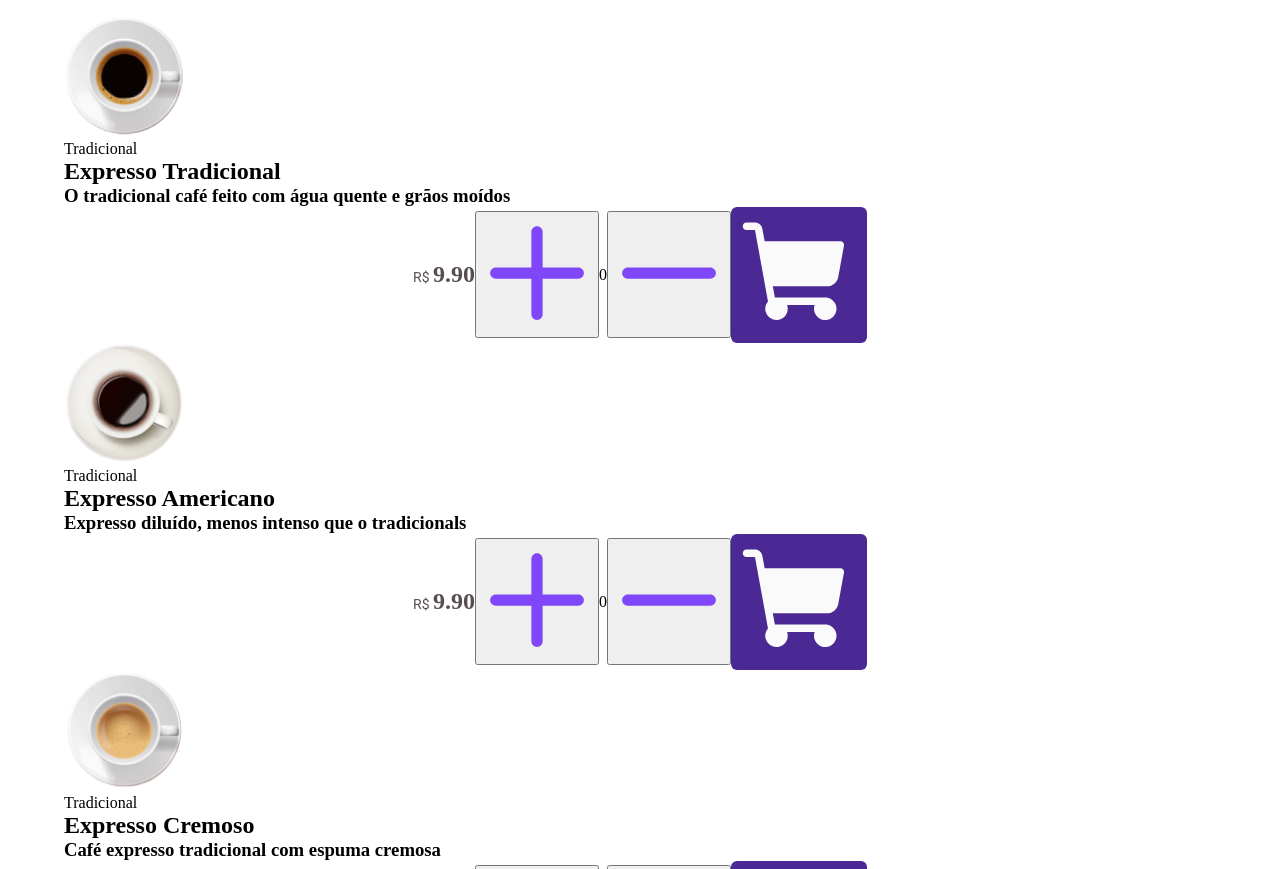
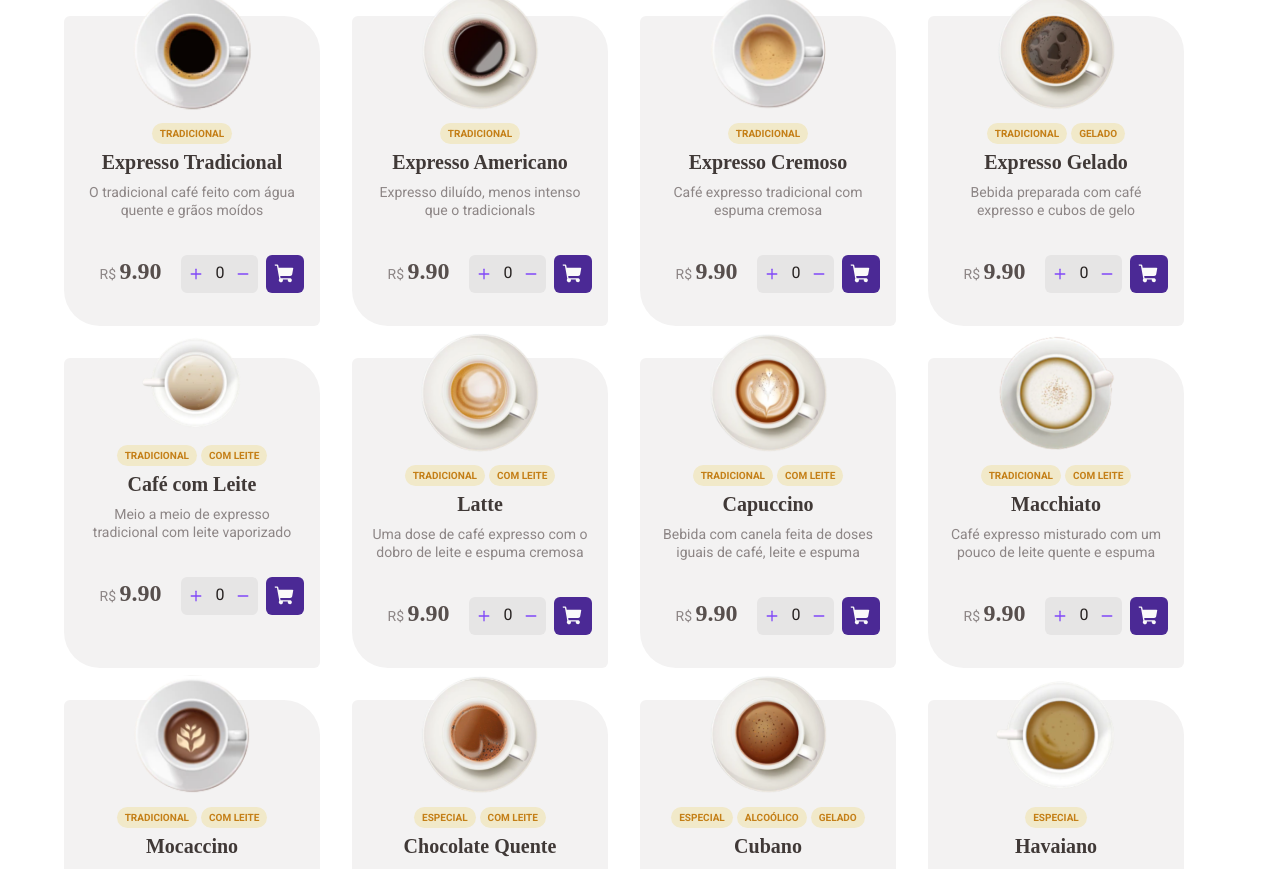
Before and after one commit to D1ogooo/CoffeeDelivery, a React (Vite) app: page / in a window 1280 px wide. Shown: the part 791-1660 px from the top of the page. Built offline with nearby package versions, Linux system fonts and the light colour scheme.

Commit message:
Parte frontal quase terminada da home page

```diff
--- a/src/components/Contador/index.tsx
+++ b/src/components/Contador/index.tsx
@@ -1,6 +1,6 @@
-import React, { useReducer } from "react";
+import { useReducer, Reducer } from "react";
 import { IncludeReducer } from "../../reducers/Incluir";
-import { Preco, Container, CartStyle } from "./style";
+import { Preco, Container, CartStyle, Count } from "./style";
 import AdicionarIcon from '../../images/IncrementIcon.svg';
 import DecrementarIcon from '../../images/DecrementIcon.svg';
 import CartIcon from '../../images/IconCard_white.svg'
@@ -14,29 +14,28 @@ type ActionType = {
  type: 'Increment' | 'Decrement';
 };
 
-export const Contador = () => {
+export const Contador = ({ Posicao }: { Posicao: string }) => {
   const { AddItem } = useCounter()
   const initialState: StateType = { count: 0 };
 
   const [quantities, dispatch] = useReducer(
-  IncludeReducer as React.Reducer<StateType, ActionType>,
+   IncludeReducer as Reducer<StateType, ActionType>,
    initialState
   );
 
-
   return (
-    <>
     <Container>
       <Preco>
        <h3>R$ <span>9.90</span></h3>
       </Preco>
-     <button id='increment' onClick={() => dispatch({ type: 'Increment' })}><img src={AdicionarIcon} alt="Incrementar"/></button>
+      <Count>
+       <img src={AdicionarIcon} className="increment" alt="Incrementar" onClick={() => dispatch({ type: 'Increment' })}/>
        <p>{quantities.count}</p>
-      <button id='decrement' onClick={() => dispatch({ type: 'Decrement' })}><img src={DecrementarIcon} alt="Decrementar"/></button>
-     <CartStyle onClick={() => AddItem("1")}>
+       <img src={DecrementarIcon} className="decrement" alt="Decrementar" onClick={() => dispatch({ type: 'Decrement' })}/>
+      </Count>
+      <CartStyle onClick={() => AddItem(String(Posicao))}>
        <img src={CartIcon} alt="" />
       </CartStyle>
      </Container>
-    </>
   );
 };
--- a/src/components/Contador/style.ts
+++ b/src/components/Contador/style.ts
@@ -1,6 +1,7 @@
 import styled from 'styled-components'
 
 export const Preco = styled.div`
+margin-top: 1.8rem;
   h3 {
     color: ${({ theme }) => theme.cores.base_text};
     text-align: right;
@@ -11,30 +12,63 @@ export const Preco = styled.div`
     line-height: 130%;
     span {
      color: ${({ theme }) => theme.cores.base_text};
-   font-family: "Baloo 2";
+     font-family: 'Baloo 2';
+     font-style: normal;
      font-size: 1.5rem;
-   font-style: normal;
      font-weight: 800;
      line-height: 130%;
     }
   }
-`
+`;
 
-export const Container = styled.div`
- display: flex;
- align-items: center;
- justify-content: center;
- border-radius: 0.375rem;
-`
-
-export const CartStyle = styled.div`
- cursor: pointer;
+export const CartStyle = styled.button`
  display: flex;
  padding: 0.5rem;
  justify-content: center;
  align-items: center;
  gap: 0.5rem;
+ margin-left: 0.5rem;
+ width: 2.375rem;
+ height: 2.375rem;
  border-radius: 0.375rem;
- background: ${({ theme }) => theme.cores.purple_dark};
+ background: var(--Brand-Purple-Dark, #4B2995);
+ border: none;
+ cursor: pointer;
+
+  img {
+   width: 1.375rem;
+   height: 1.375rem;
+  }
+`;
+
+export const Container = styled.div`
+  display: flex;
+  justify-content: space-between;
+  align-items: center;
+  margin-top: -1.5625rem;
+`;
+
+export const Count = styled.div`
+  display: flex;
+
+  height: 2.375rem;
+  justify-content: center;
+  align-items: center;
+  gap: 0.25rem;
   border-radius: 0.375rem;
-`
+  background: ${({ theme }) => theme.cores.base_button};
+
+  p {
+   color: ${({ theme }) => theme.cores.base_title};
+   text-align: center;
+   font-family: 'Roboto';
+   font-size: 1rem;
+   font-style: normal;
+   font-weight: 400;
+   line-height: 130%
+  }
+  .increment, .decrement {
+   cursor: pointer;
+   margin: 0 0.5rem;
+  }
+`;
--- a/src/components/Header/index.tsx
+++ b/src/components/Header/index.tsx
@@ -3,14 +3,9 @@ import { HeaderContainer, Internal } from './style'
 import Logo from '../../images/Logo.svg'
 import IconLcal from '../../images/Icon_local.svg'
 import YellowCart from '../../images/IconCard_yellow.svg'
-import { useEffect } from 'react'
 
 export const Header = () => {
  const { items } = useCounter()
-
-//  useEffect(() => {
-//   ShowItens
-//  },[ShowItens])
 
  return (
   <>
--- a/src/database/db.tsx
+++ b/src/database/db.tsx
@@ -16,7 +16,9 @@ import Decimoquarto from './database images/decimoquarto.svg'
 interface TypeCoffee {
  img: string,
  id: number,
- tipo: string[],
+ tipo: string,
+ segundoTipo?: string,
+ terceiroTipo?: string,
  title: string,
  explicacao: string,
  preco: number;
@@ -26,7 +28,7 @@ export const CoffeeDatabase: TypeCoffee[] = [
  {
   img: `${Primeiro}`,
   id: 1,
-  tipo: ["Tradicional"],
+  tipo: "Tradicional",
   title: "Expresso Tradicional",
   explicacao: "O tradicional café feito com água quente e grãos moídos",
   preco: 9.90,
@@ -34,7 +36,7 @@ export const CoffeeDatabase: TypeCoffee[] = [
  {
   img: `${Segundo}`,
   id: 2,
-  tipo: ["Tradicional"],
+  tipo: "Tradicional",
   title: "Expresso Americano",
   explicacao: "Expresso diluído, menos intenso que o tradicionals",
   preco: 9.90,
@@ -42,7 +44,7 @@ export const CoffeeDatabase: TypeCoffee[] = [
  {
   img: `${Terceiro}`,
   id: 3,
-  tipo: ["Tradicional"],
+  tipo: "Tradicional",
   title: "Expresso Cremoso",
   explicacao: "Café expresso tradicional com espuma cremosa",
   preco: 9.90,
@@ -50,7 +52,8 @@ export const CoffeeDatabase: TypeCoffee[] = [
  {
   img: `${Quarto}`,
   id: 4,
-  tipo: ["Tradicional", "gelado"],
+  tipo: "Tradicional",
+  segundoTipo: "gelado",
   title: "Expresso Gelado",
   explicacao: "Bebida preparada com café expresso e cubos de gelo",
   preco: 9.90,
@@ -58,7 +61,8 @@ export const CoffeeDatabase: TypeCoffee[] = [
  {
   img: `${Quinto}`,
   id: 5,
-  tipo: ["Tradicional", "com leite"],
+  tipo: "Tradicional",
+  segundoTipo: "com leite",
   title: "Café com Leite",
   explicacao: "Meio a meio de expresso tradicional com leite vaporizado",
   preco: 9.90,
@@ -66,7 +70,8 @@ export const CoffeeDatabase: TypeCoffee[] = [
  {
   img: `${Sexto}`,
   id: 6,
-  tipo: ["Tradicional", "com leite"],
+  tipo: "Tradicional",
+  segundoTipo: "com leite",
   title: "Latte",
   explicacao: "Uma dose de café expresso com o dobro de leite e espuma cremosa",
   preco: 9.90,
@@ -74,7 +79,8 @@ export const CoffeeDatabase: TypeCoffee[] = [
  {
   img: `${Setimo}`,
   id: 7,
-  tipo: ["Tradicional", "com leite"],
+  tipo: "Tradicional",
+  segundoTipo: "com leite",
   title: "Capuccino",
   explicacao: "Bebida com canela feita de doses iguais de café, leite e espuma",
   preco: 9.90,
@@ -82,7 +88,8 @@ export const CoffeeDatabase: TypeCoffee[] = [
  {
   img: `${Oitavo}`,
   id: 78,
-  tipo: ["Tradicional", "com leite"],
+  tipo: "Tradicional",
+  segundoTipo: "com leite",
   title: "Macchiato",
   explicacao: "Café expresso misturado com um pouco de leite quente e espuma",
   preco: 9.90,
@@ -90,7 +97,8 @@ export const CoffeeDatabase: TypeCoffee[] = [
  {
   img: `${Nono}`,
   id: 9,
-  tipo: ["Tradicional", "com leite"],
+  tipo: "Tradicional",
+  segundoTipo: "com leite",
   title: "Mocaccino",
   explicacao: "Café expresso com calda de chocolate, pouco leite e espuma",
   preco: 9.90,
@@ -98,7 +106,8 @@ export const CoffeeDatabase: TypeCoffee[] = [
  {
   img: `${Decimo}`,
   id: 10,
-  tipo: ["especial", "com leite"],
+  tipo: "especial",
+  segundoTipo: "com leite",
   title: "Chocolate Quente",
   explicacao: "Bebida feita com chocolate dissolvido no leite quente e café",
   preco: 9.90,
@@ -106,7 +115,9 @@ export const CoffeeDatabase: TypeCoffee[] = [
  {
   img: `${Decimoprimeiro}`,
   id: 11,
-  tipo: ["especial", "alcoólico", "gelado"],
+  tipo: "especial",
+  segundoTipo: "alcoólico",
+  terceiroTipo: "gelado",
   title: "Cubano",
   explicacao: "Drink gelado de café expresso com rum, creme de leite e hortelã",
   preco: 9.90,
@@ -114,7 +125,7 @@ export const CoffeeDatabase: TypeCoffee[] = [
  {
   img: `${Decimosegundo}`,
   id: 12,
-  tipo: ["especial"],
+  tipo: "especial",
   title: "Havaiano",
   explicacao: "Bebida adocicada preparada com café e leite de coco",
   preco: 9.90,
@@ -122,7 +133,7 @@ export const CoffeeDatabase: TypeCoffee[] = [
  {
   img: `${Decimoterceiro}`,
   id: 13,
-  tipo: ["especial"],
+  tipo: "especial",
   title: "Árabe",
   explicacao: "Bebida preparada com grãos de café árabe e especiarias",
   preco: 9.90,
@@ -130,7 +141,8 @@ export const CoffeeDatabase: TypeCoffee[] = [
  {
   img: `${Decimoquarto}`,
   id: 14,
-  tipo: ["especial", "alcoólico"],
+  tipo: "especial",
+  segundoTipo: "alcoólico",
   title: "Irlandês",
   explicacao: "Bebida a base de café, uísque irlandês, açúcar e chantilly",
   preco: 9.90,
--- a/src/hooks/useCounter.tsx
+++ b/src/hooks/useCounter.tsx
@@ -1,4 +1,4 @@
-import { useState, useContext, createContext, ReactNode} from "react";
+import { useState, useContext, createContext, ReactNode } from "react";
 
 type CounterContextType = {
   items: string[];
--- a/src/pages/Checkout/style.ts
+++ b/src/pages/Checkout/style.ts
@@ -0,0 +1 @@
+import styled from 'styled-components'
--- a/src/pages/Home/index.tsx
+++ b/src/pages/Home/index.tsx
@@ -1,5 +1,4 @@
-import { useCounter } from '../../hooks/useCounter';
-import { FirstSectionInSection, Main, SecondSectionInSection, Coffees } from './style';
+import { FirstSectionInSection, Main, SecondSectionInSection, Coffees, Tipos } from './style';
 import { Container } from '../../style/global';
 import { Contador } from '../../components/Contador';
 import { CoffeeDatabase } from '../../database/db';
@@ -10,7 +9,6 @@ import TerceiroDetail from '../../images/embalagem_icon.svg'
 import QuartoDetail from '../../images/cafe_icon.svg'
 
 function Home() {
-  const { Hello } = useCounter()
   return (
     <Container>
       <Main>
@@ -51,12 +49,16 @@ function Home() {
 
         <section id='principalSection'>
           {CoffeeDatabase.map((card) => (
-           <div key={card.id}>
-            <img src={card.img} alt="" />
-             <p>{card.tipo}</p>
+           <div key={card.id} className='card'>
+            <img src={card.img} alt="" className='coffee_image'/>
+             <Tipos>
+              {card.tipo && <p className='primeirotipo'>{card.tipo}</p>}
+              {card.segundoTipo && <p className='segundotipo'>{card.segundoTipo}</p>}
+              {card.terceiroTipo && <p className='terceirotipo'>{card.terceiroTipo}</p>}
+             </Tipos>
             <h2>{card.title}</h2>
             <h3>{card.explicacao}</h3>
-            <Contador />
+            <Contador Posicao={String(card.id)}/>
            </div>
           ))}
         </section>
--- a/src/pages/Home/style.ts
+++ b/src/pages/Home/style.ts
@@ -165,14 +165,107 @@ export const Coffees = styled.div`
   }
 
   #principalSection {
+    gap: 2rem;
+    width: 100%;
+    display: flex;
+    justify-items: flex-start;
+    flex-wrap: wrap;
 
+    h2 {
+     color: ${({theme}) => theme.cores.base_subtitle};
+     text-align: center;
+     font-family: "Baloo 2";
+     font-size: 1.25rem;
+     font-style: normal;
+     font-weight: 700;
+     line-height: 130%;
+     margin-bottom: 0.5rem;
+    }
 
-    div {
-     img {
-      width: 7.5rem;
-      height: 7.5rem;
-      flex-shrink: 0;
-     }
+    h3 {
+      color: ${({theme}) => theme.cores.base_label};
+      text-align: center;
+      font-family: 'Roboto';
+      font-size: 0.875rem;
+      font-style: normal;
+      font-weight: 400;
+      line-height: 130%;
+      padding-left: 1.25rem;
+      padding-right: 1.25rem;
+      margin-bottom: 2.06rem;
     }
+
+   .card {
+    border-radius: 0.375rem 2.25rem;
+    background: ${({ theme }) => theme.cores.base_card};
+    width: 16rem;
+    height: 19.375rem;
+    display: flex;
+    align-items: center;
+    flex-direction: column;
+    .coffee_image {
+     margin-top: -1.5625rem;
+     margin-bottom: 0.75rem;
+    }
+   }
   }
 `;
+
+export const Tipos = styled.section`
+  display: flex;
+  gap: 0.25rem;
+  margin-bottom: .3rem;
+
+ .primeirotipo {
+  display: flex;
+  padding: 0.25rem 0.5rem;
+  justify-content: center;
+  align-items: center;
+
+  color: ${({theme}) => theme.cores.yellow_dark};
+  font-family: 'Roboto';
+  font-size: 0.625rem;
+  font-style: normal;
+  font-weight: 700;
+  line-height: 130%;
+  text-transform: uppercase;
+
+  border-radius: 6.25rem;
+  background: ${({theme}) => theme.cores.yellow_light};
+ }
+
+ .segundotipo {
+  display: flex;
+  padding: 0.25rem 0.5rem;
+  justify-content: center;
+  align-items: center;
+
+  color: ${({theme}) => theme.cores.yellow_dark};
+  font-family: 'Roboto';
+  font-size: 0.625rem;
+  font-style: normal;
+  font-weight: 700;
+  line-height: 130%;
+  text-transform: uppercase;
+
+  border-radius: 6.25rem;
+  background: ${({theme}) => theme.cores.yellow_light};
+ }
+ .terceirotipo {
+  display: flex;
+  padding: 0.25rem 0.5rem;
+  justify-content: center;
+  align-items: center;
+
+  color: ${({theme}) => theme.cores.yellow_dark};
+  font-family: 'Roboto';
+  font-size: 0.625rem;
+  font-style: normal;
+  font-weight: 700;
+  line-height: 130%;
+  text-transform: uppercase;
+
+  border-radius: 6.25rem;
+  background: ${({theme}) => theme.cores.yellow_light};
+ }
+`
```
Also changed, not shown: src/database/database images/quinto.svg, src/reducers/Incluir.tsx (indentation only). Lines whose indentation alone changed are shown as unchanged.
